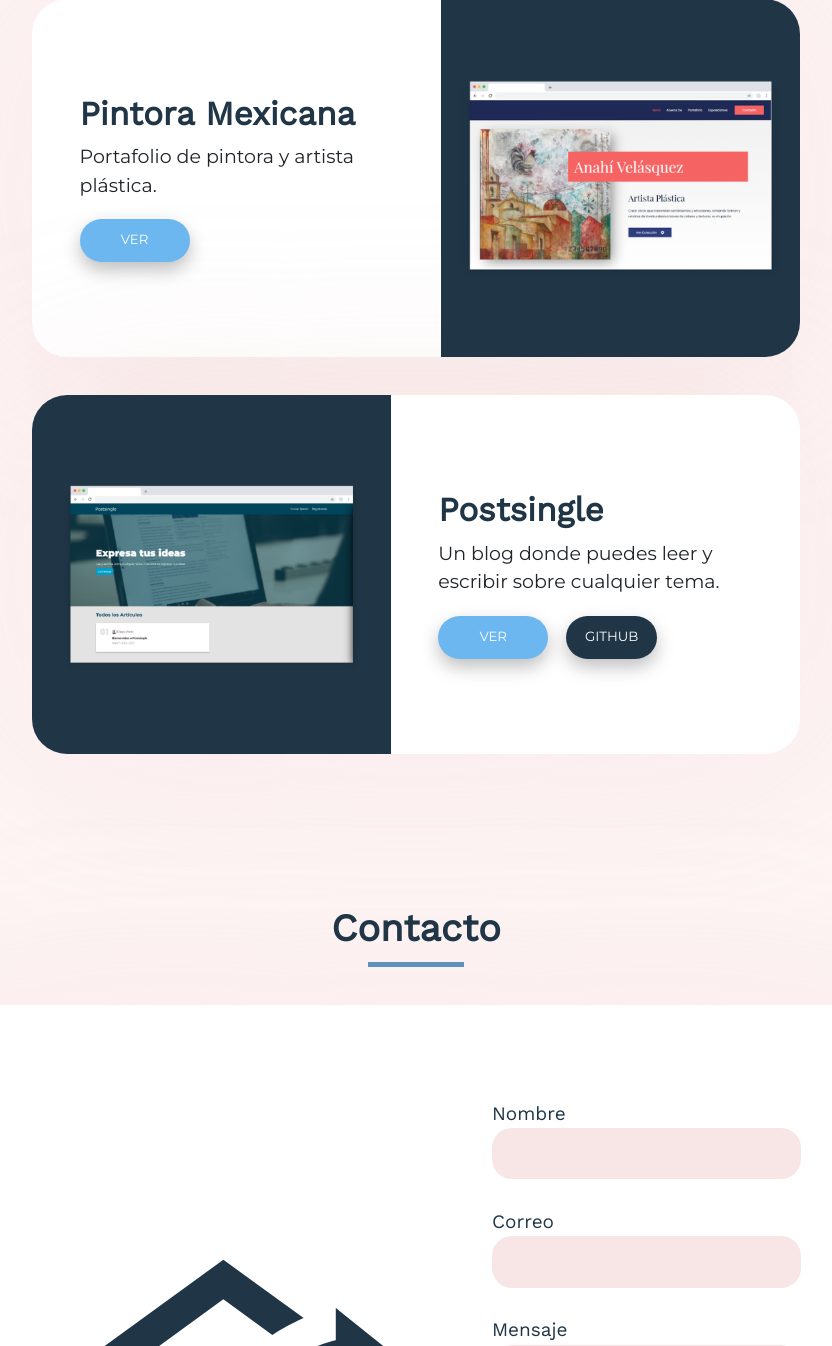
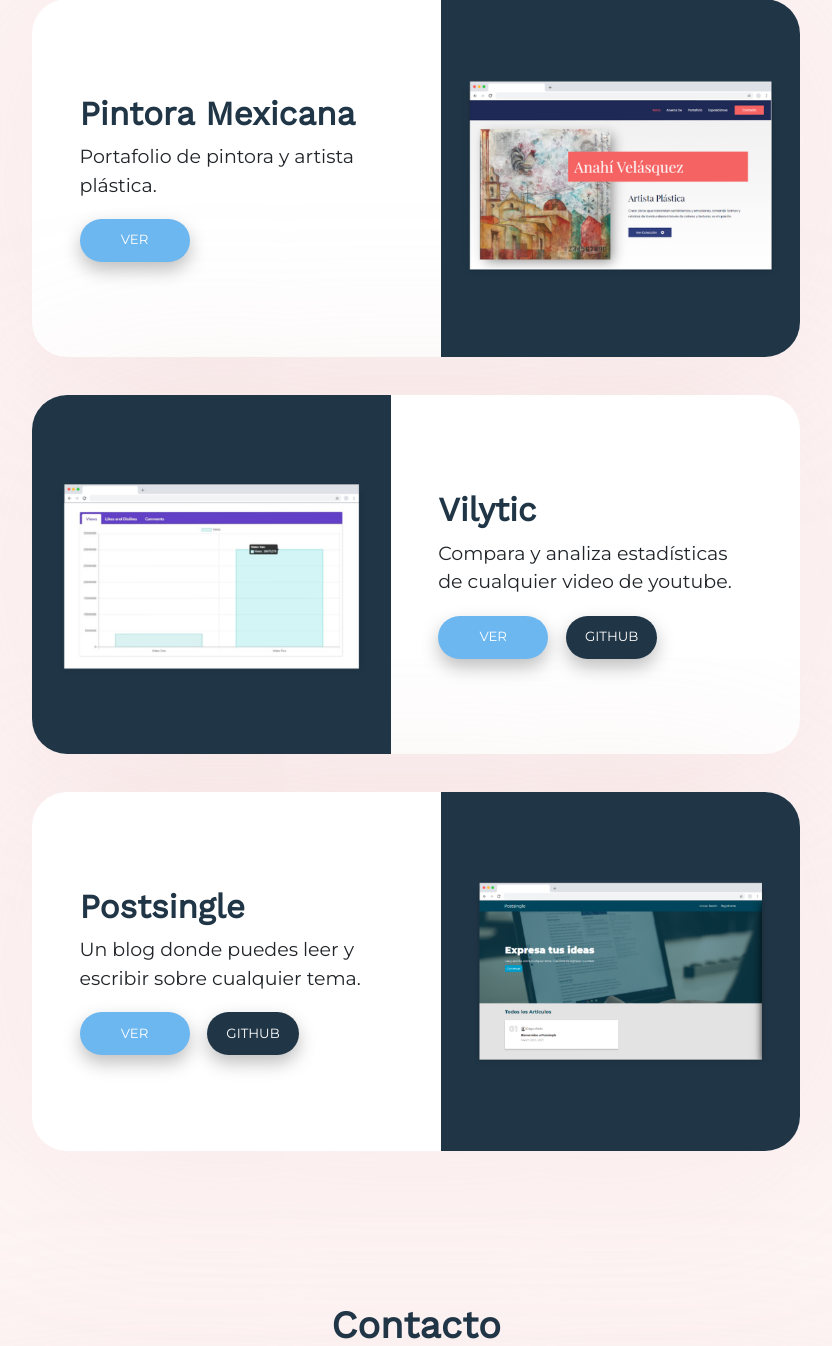
Before and after one commit to Diegoav87/Diego-Abdo, a Django app: page / in a window 1280 px wide. Shown: the part 1629-2975 px from the top of the page, without its empty margins (224-1056 px from the left). Run offline with Django 3.2, Linux system fonts and the light colour scheme.

Commit message:
Added vilytic project

```diff
--- a/diego_abdo/settings.py
+++ b/diego_abdo/settings.py
@@ -26,7 +26,7 @@ dotenv.load_dotenv()
 SECRET_KEY = os.environ.get('SECRET_KEY')
 
 # SECURITY WARNING: don't run with debug turned on in production!
-DEBUG = True
+DEBUG = False
 
 ALLOWED_HOSTS = ['diegoabdo.herokuapp.com',
                  '127.0.0.1', 'diegoabdo.com', 'www.diegoabdo.com']
--- a/templates/index.html
+++ b/templates/index.html
@@ -85,6 +85,7 @@
 <section class="project-section" id="projects">
     <h2>Proyectos</h2>
     <div class="underline"></div>
+
     <div class="project-block right">
         <div class="project-info">
             <h3>Pintora Mexicana</h3>
@@ -96,12 +97,24 @@
         <div class="project-thumbnail">
             <img alt="pokelix" class="project-right" src="{% static 'images/pintora-mexicana.png' %}">
         </div>
-        </div>
+    </div>
 
     <div class="project-block">
         <div class="project-thumbnail">
-            <img alt="encuestas" class="project-left" src="{% static 'images/postsingle-project.png' %}">
+            <img alt="encuestas" class="project-left" src="{% static 'images/video-img.png' %}">
         </div>
+        <div class="project-info">
+            <h3>Vilytic</h3>
+            <p>Compara y analiza estadísticas de cualquier video de youtube.</p>
+            <div class="project-btns">
+                <a target="_blank" href="https://vilytic.herokuapp.com/"><button class="blue-btn ver-btn">VER</button></a>
+                <a target="_blank" href="https://github.com/Diegoav87/Vilytic"><button class="dark-btn git-btn">GITHUB</button></a>
+            </div>
+        </div>
+    </div>
+
+    <div class="project-block right">
+
         <div class="project-info">
             <h3>Postsingle</h3>
             <p>Un blog donde puedes leer y escribir sobre cualquier tema.</p>
@@ -109,6 +122,9 @@
                 <a target="_blank" href="https://postsingle.netlify.app/"><button class="blue-btn ver-btn">VER</button></a>
                 <a target="_blank" href="https://github.com/Diegoav87/Postsingle"><button class="dark-btn git-btn">GITHUB</button></a>
             </div>
+        </div>
+        <div class="project-thumbnail">
+            <img alt="encuestas" class="project-right" src="{% static 'images/postsingle-project.png' %}">
         </div>
     </div>
 </section>
```
Also changed, not shown: static/images/video-img.png (added).
